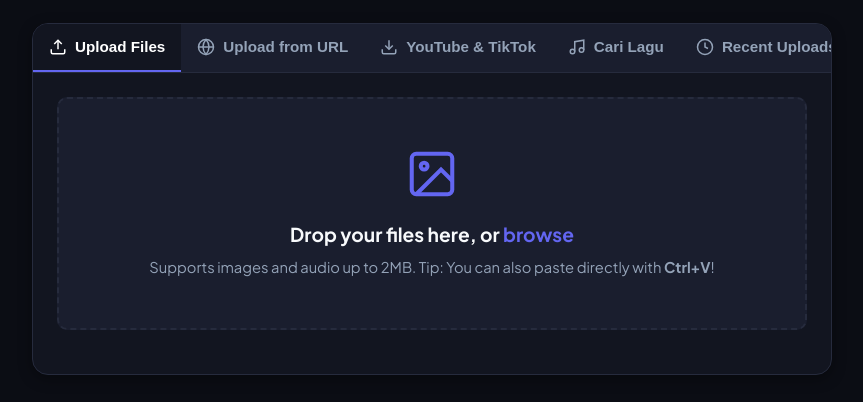
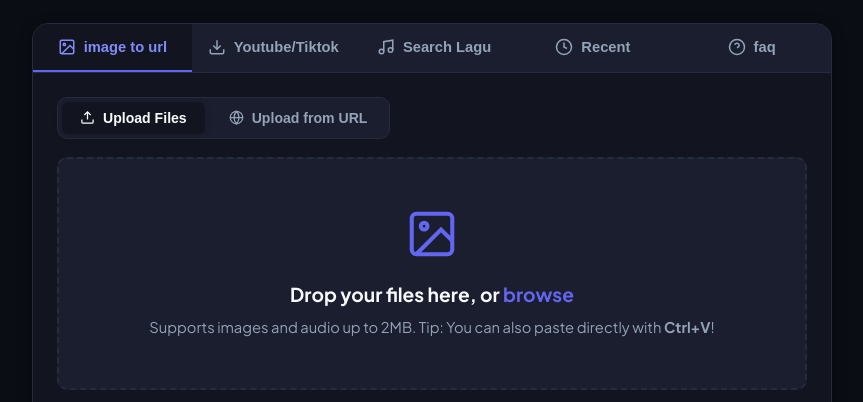
Before and after one commit to Rezky23/streamcal-catbox, a website: page src/public/index.html in a window 1280 px wide. Shown: the part 336-738 px from the top of the page, without its empty margins (208-1071 px from the left). Drawn offline with Linux system fonts and the light colour scheme.

Commit message:
feat(ui): organize navbar into 5 categories, add Image to URL sub-tabs, and fix light mode white font

```diff
--- a/src/public/css/style.css
+++ b/src/public/css/style.css
@@ -79,20 +79,23 @@ a:hover {
   padding: 0 20px;
 }
 
-/* Streamcal Brand Text - Pure Crisp White with Stylish Typography */
+/* Streamcal Brand Text - Adaptive Theme Responsive */
 .streamcal-brand {
   font-family: var(--font-brand);
-  color: #ffffff !important;
   font-weight: 800;
   letter-spacing: -0.5px;
   display: inline-block;
+  transition: transform 0.2s ease, text-shadow 0.2s ease, color 0.2s ease;
+}
+
+[data-theme="dark"] .streamcal-brand {
+  color: #ffffff !important;
   text-shadow: 0 0 18px rgba(255, 255, 255, 0.35), 0 2px 4px rgba(0, 0, 0, 0.5);
-  transition: transform 0.2s ease, text-shadow 0.2s ease;
-}
-
-.streamcal-brand:hover {
-  text-shadow: 0 0 24px rgba(255, 255, 255, 0.55), 0 2px 6px rgba(0, 0, 0, 0.6);
-  transform: translateY(-1px);
+}
+
+[data-theme="light"] .streamcal-brand {
+  color: #0f172a !important;
+  text-shadow: none !important;
 }
 
 /* Navigation Header */
@@ -222,9 +225,9 @@ a:hover {
   border: none;
   border-bottom: 2px solid transparent;
   padding: 14px 16px;
-  font-size: 0.95rem;
+  font-size: 0.92rem;
   font-weight: 600;
-  color: var(--text-muted);
+  color: var(--text-muted) !important;
   cursor: pointer;
   white-space: nowrap;
   display: flex;
@@ -235,14 +238,76 @@ a:hover {
 }
 
 .tab-btn:hover {
-  color: var(--text-main);
-  background-color: rgba(255, 255, 255, 0.03);
-}
-
-.tab-btn.active {
-  color: #ffffff;
-  border-bottom-color: var(--accent-primary);
-  background-color: var(--surface-color);
+  color: var(--text-main) !important;
+  background-color: rgba(125, 125, 125, 0.05);
+}
+
+[data-theme="dark"] .tab-btn.active {
+  color: #818cf8 !important;
+  border-bottom-color: var(--accent-primary) !important;
+  background-color: var(--surface-color) !important;
+}
+
+[data-theme="light"] .tab-btn.active {
+  color: #4f46e5 !important;
+  border-bottom-color: #4f46e5 !important;
+  background-color: var(--surface-color) !important;
+  font-weight: 700 !important;
+}
+
+/* Sub-Tab Switcher for Image to URL */
+.sub-tab-switcher-wrap {
+  display: flex;
+  justify-content: flex-start;
+  margin-bottom: 18px;
+}
+
+.sub-tab-switcher {
+  display: inline-flex;
+  background: var(--surface-alt);
+  border: 1.5px solid var(--border-color);
+  border-radius: var(--radius-md);
+  padding: 4px;
+  gap: 6px;
+}
+
+.sub-tab-btn {
+  display: inline-flex;
+  align-items: center;
+  gap: 8px;
+  padding: 8px 18px;
+  border-radius: var(--radius-sm);
+  border: none;
+  background: transparent;
+  color: var(--text-muted);
+  font-size: 0.88rem;
+  font-weight: 600;
+  cursor: pointer;
+  transition: all 0.2s ease;
+}
+
+.sub-tab-btn:hover {
+  color: var(--text-main);
+}
+
+.sub-tab-btn.active {
+  background: var(--surface-color);
+  color: var(--text-main);
+  box-shadow: 0 2px 8px rgba(0, 0, 0, 0.12);
+  font-weight: 700;
+}
+
+[data-theme="light"] .sub-tab-btn.active {
+  color: #4f46e5;
+  box-shadow: 0 2px 8px rgba(0, 0, 0, 0.06);
+}
+
+.sub-tab-pane {
+  display: none;
+}
+
+.sub-tab-pane.active {
+  display: block;
 }
 
 .tab-content {
--- a/src/public/index.html
+++ b/src/public/index.html
@@ -5,7 +5,7 @@
   <meta name="viewport" content="width=device-width, initial-scale=1.0">
   <title>Streamcal - Fast, Permanent File & Image Hosting</title>
   <link rel="icon" type="image/svg+xml" href="/assets/mascot.svg">
-  <link rel="stylesheet" href="/css/style.css?v=2.5">
+  <link rel="stylesheet" href="/css/style.css?v=2.6">
   <style>
     /* Instant Anti-Cache & Ultra-Clean Downloader Styles */
     .dl-card-content {
@@ -357,6 +357,23 @@
       }
     }
 
+    /* Adaptive Brand Text for Dark & Light Mode */
+    .streamcal-brand {
+      font-family: var(--font-brand);
+      font-weight: 800;
+      letter-spacing: -0.5px;
+      display: inline-block;
+      transition: transform 0.2s ease, text-shadow 0.2s ease, color 0.2s ease;
+    }
+    [data-theme="dark"] .streamcal-brand {
+      color: #ffffff !important;
+      text-shadow: 0 0 18px rgba(255, 255, 255, 0.35), 0 2px 4px rgba(0, 0, 0, 0.5);
+    }
+    [data-theme="light"] .streamcal-brand {
+      color: #0f172a !important;
+      text-shadow: none !important;
+    }
+
     /* Tabs Header Anti-Scrollbar Fix */
     .tabs-header {
       overflow-x: auto !important;
@@ -367,6 +384,77 @@
       display: none !important;
       width: 0 !important;
       height: 0 !important;
+    }
+
+    /* Active & Inactive Tab Buttons (Light & Dark Mode) */
+    .tab-btn {
+      color: var(--text-muted) !important;
+      transition: all 0.2s ease;
+      border-bottom: 2px solid transparent !important;
+    }
+    .tab-btn:hover {
+      color: var(--text-main) !important;
+      background-color: rgba(125, 125, 125, 0.05);
+    }
+    [data-theme="dark"] .tab-btn.active {
+      color: #818cf8 !important;
+      border-bottom-color: var(--accent-primary) !important;
+      background-color: var(--surface-color) !important;
+      font-weight: 700 !important;
+    }
+    [data-theme="light"] .tab-btn.active {
+      color: #4f46e5 !important;
+      border-bottom-color: #4f46e5 !important;
+      background-color: var(--surface-color) !important;
+      font-weight: 700 !important;
+    }
+
+    /* Sub-Tab Switcher for Image to URL */
+    .sub-tab-switcher-wrap {
+      display: flex;
+      justify-content: flex-start;
+      margin-bottom: 18px;
+    }
+    .sub-tab-switcher {
+      display: inline-flex;
+      background: var(--surface-alt);
+      border: 1.5px solid var(--border-color);
+      border-radius: var(--radius-md);
+      padding: 4px;
+      gap: 6px;
+    }
+    .sub-tab-btn {
+      display: inline-flex;
+      align-items: center;
+      gap: 8px;
+      padding: 8px 18px;
+      border-radius: var(--radius-sm);
+      border: none;
+      background: transparent;
+      color: var(--text-muted);
+      font-size: 0.88rem;
+      font-weight: 600;
+      cursor: pointer;
+      transition: all 0.2s ease;
+    }
+    .sub-tab-btn:hover {
+      color: var(--text-main);
+    }
+    .sub-tab-btn.active {
+      background: var(--surface-color);
+      color: var(--text-main);
+      box-shadow: 0 2px 8px rgba(0, 0, 0, 0.12);
+      font-weight: 700;
+    }
+    [data-theme="light"] .sub-tab-btn.active {
+      color: #4f46e5;
+      box-shadow: 0 2px 8px rgba(0, 0, 0, 0.06);
+    }
+    .sub-tab-pane {
+      display: none;
+    }
+    .sub-tab-pane.active {
+      display: block;
     }
 
     /* Music Recognizer Ultra-Clean Styles */
@@ -819,35 +907,48 @@
     <!-- Upload Card -->
     <div class="main-card">
       <!-- Tabs Navigation -->
-      <nav class="tabs-header" aria-label="Upload modes">
-        <button class="tab-btn active" data-tab="tab-file">
-          <svg width="18" height="18" viewBox="0 0 24 24" fill="none" stroke="currentColor" stroke-width="2"><path d="M21 15v4a2 2 0 0 1-2 2H5a2 2 0 0 1-2-2v-4"/><polyline points="17 8 12 3 7 8"/><line x1="12" y1="3" x2="12" y2="15"/></svg>
-          Upload Files
-        </button>
-        <button class="tab-btn" data-tab="tab-url">
-          <svg width="18" height="18" viewBox="0 0 24 24" fill="none" stroke="currentColor" stroke-width="2"><circle cx="12" cy="12" r="10"/><line x1="2" y1="12" x2="22" y2="12"/><path d="M12 2a15.3 15.3 0 0 1 4 10 15.3 15.3 0 0 1-4 10 15.3 15.3 0 0 1-4-10 15.3 15.3 0 0 1 4-10z"/></svg>
-          Upload from URL
+      <!-- Tabs Navigation (5 categories requested) -->
+      <nav class="tabs-header" aria-label="Tool categories">
+        <button class="tab-btn active" data-tab="tab-image-url">
+          <svg width="18" height="18" viewBox="0 0 24 24" fill="none" stroke="currentColor" stroke-width="2"><rect x="3" y="3" width="18" height="18" rx="2" ry="2"/><circle cx="8.5" cy="8.5" r="1.5"/><polyline points="21 15 16 10 5 21"/></svg>
+          image to url
         </button>
         <button class="tab-btn" data-tab="tab-downloader">
           <svg width="18" height="18" viewBox="0 0 24 24" fill="none" stroke="currentColor" stroke-width="2"><path d="M21 15v4a2 2 0 0 1-2 2H5a2 2 0 0 1-2-2v-4"/><polyline points="7 10 12 15 17 10"/><line x1="12" y1="15" x2="12" y2="3"/></svg>
-          YouTube &amp; TikTok
+          Youtube/Tiktok
         </button>
         <button class="tab-btn" data-tab="tab-recognize">
           <svg width="18" height="18" viewBox="0 0 24 24" fill="none" stroke="currentColor" stroke-width="2"><path d="M9 18V5l12-2v13"/><circle cx="6" cy="18" r="3"/><circle cx="18" cy="16" r="3"/></svg>
-          Cari Lagu
+          Search Lagu
         </button>
         <button class="tab-btn" data-tab="tab-history">
           <svg width="18" height="18" viewBox="0 0 24 24" fill="none" stroke="currentColor" stroke-width="2"><circle cx="12" cy="12" r="10"/><polyline points="12 6 12 12 16 14"/></svg>
-          Recent Uploads
+          Recent
         </button>
         <button class="tab-btn" data-tab="tab-faq">
           <svg width="18" height="18" viewBox="0 0 24 24" fill="none" stroke="currentColor" stroke-width="2"><circle cx="12" cy="12" r="10"/><path d="M9.09 9a3 3 0 0 1 5.83 1c0 2-3 3-3 3"/><line x1="12" y1="17" x2="12.01" y2="17"/></svg>
-          FAQ
+          faq
         </button>
       </nav>
 
-      <!-- Tab 1: File Upload (Drag & Drop) -->
-      <div id="tab-file" class="tab-content active">
+      <!-- Category 1: image to url (Upload Files & Upload from URL) -->
+      <div id="tab-image-url" class="tab-content active">
+        <!-- Sub-tab Category Switcher -->
+        <div class="sub-tab-switcher-wrap">
+          <div class="sub-tab-switcher">
+            <button type="button" class="sub-tab-btn active" data-subtab="subtab-upload-files">
+              <svg width="15" height="15" viewBox="0 0 24 24" fill="none" stroke="currentColor" stroke-width="2"><path d="M21 15v4a2 2 0 0 1-2 2H5a2 2 0 0 1-2-2v-4"/><polyline points="17 8 12 3 7 8"/><line x1="12" y1="3" x2="12" y2="15"/></svg>
+              <span>Upload Files</span>
+            </button>
+            <button type="button" class="sub-tab-btn" data-subtab="subtab-upload-url">
+              <svg width="15" height="15" viewBox="0 0 24 24" fill="none" stroke="currentColor" stroke-width="2"><circle cx="12" cy="12" r="10"/><line x1="2" y1="12" x2="22" y2="12"/><path d="M12 2a15.3 15.3 0 0 1 4 10 15.3 15.3 0 0 1-4 10 15.3 15.3 0 0 1-4-10 15.3 15.3 0 0 1 4-10z"/></svg>
+              <span>Upload from URL</span>
+            </button>
+          </div>
+        </div>
+
+        <!-- Subtab Pane 1: File Upload (Drag & Drop) -->
+        <div id="subtab-upload-files" class="sub-tab-pane active">
           <div class="dropzone" id="dropzone">
             <svg class="dropzone-icon" viewBox="0 0 24 24" fill="none" stroke="currentColor" stroke-width="1.8">
               <rect x="3" y="3" width="18" height="18" rx="2" ry="2"/>
@@ -858,24 +959,25 @@
             <div class="dropzone-subtitle">Supports images and audio up to 2MB. Tip: You can also paste directly with <strong>Ctrl+V</strong>!</div>
             <input type="file" id="fileInput" class="file-input" accept="image/*,audio/*" multiple>
           </div>
+        </div>
+
+        <!-- Subtab Pane 2: Upload from URL -->
+        <div id="subtab-upload-url" class="sub-tab-pane">
+          <form id="urlUploadForm" class="url-upload-form">
+            <label class="input-label" for="remoteUrlInput">Remote Image or Audio URL:</label>
+            <div class="url-upload-input-group">
+              <input type="url" id="remoteUrlInput" class="url-input" placeholder="https://example.com/image.png or audio.mp3" required>
+              <button type="submit" id="urlUploadBtn" class="btn btn-primary">Upload from URL</button>
+            </div>
+            <p style="font-size:0.85rem; color:var(--text-muted); margin-top:8px;">Supports remote image and audio files up to 2MB. The file will be fetched and an instant short URL will be generated.</p>
+          </form>
+        </div>
 
         <!-- Dynamic Live Upload Progress Queue -->
         <div id="queueContainer" class="queue-container"></div>
 
         <!-- Uploaded Results Container -->
         <div id="resultsContainer"></div>
-      </div>
-
-      <!-- Tab 2: Upload from URL -->
-      <div id="tab-url" class="tab-content">
-        <form id="urlUploadForm" class="url-upload-form">
-          <label class="input-label" for="remoteUrlInput">Remote Image or Audio URL:</label>
-          <div class="url-upload-input-group">
-            <input type="url" id="remoteUrlInput" class="url-input" placeholder="https://example.com/image.png or audio.mp3" required>
-            <button type="submit" id="urlUploadBtn" class="btn btn-primary">Upload from URL</button>
-          </div>
-          <p style="font-size:0.85rem; color:var(--text-muted)">Supports remote image and audio files up to 2MB. The file will be fetched and an instant short URL will be generated.</p>
-        </form>
       </div>
 
       <!-- Tab: Media Downloader (YouTube & TikTok) -->
--- a/src/public/js/app.js
+++ b/src/public/js/app.js
@@ -50,6 +50,22 @@ document.addEventListener('DOMContentLoaded', () => {
       if (tabId === 'tab-history') {
         renderHistory();
       }
+    });
+  });
+
+  // Sub-Tab Switching (Image to URL: Upload Files & Upload from URL)
+  const subTabButtons = document.querySelectorAll('.sub-tab-btn');
+  const subTabPanes = document.querySelectorAll('.sub-tab-pane');
+
+  subTabButtons.forEach(btn => {
+    btn.addEventListener('click', () => {
+      const subtabId = btn.getAttribute('data-subtab');
+      subTabButtons.forEach(b => b.classList.remove('active'));
+      subTabPanes.forEach(p => p.classList.remove('active'));
+
+      btn.classList.add('active');
+      const targetPane = document.getElementById(subtabId);
+      if (targetPane) targetPane.classList.add('active');
     });
   });
 
@@ -110,8 +126,9 @@ document.addEventListener('DOMContentLoaded', () => {
     }
 
     if (filesToUpload.length > 0) {
-      // Switch to file tab if not active
-      document.querySelector('[data-tab="tab-file"]')?.click();
+      // Switch to image-url tab and files sub-tab if not active
+      document.querySelector('[data-tab="tab-image-url"]')?.click();
+      document.querySelector('[data-subtab="subtab-upload-files"]')?.click();
       handleUploadBatch(filesToUpload);
     }
   });
```
Lines whose indentation alone changed are shown as unchanged.
